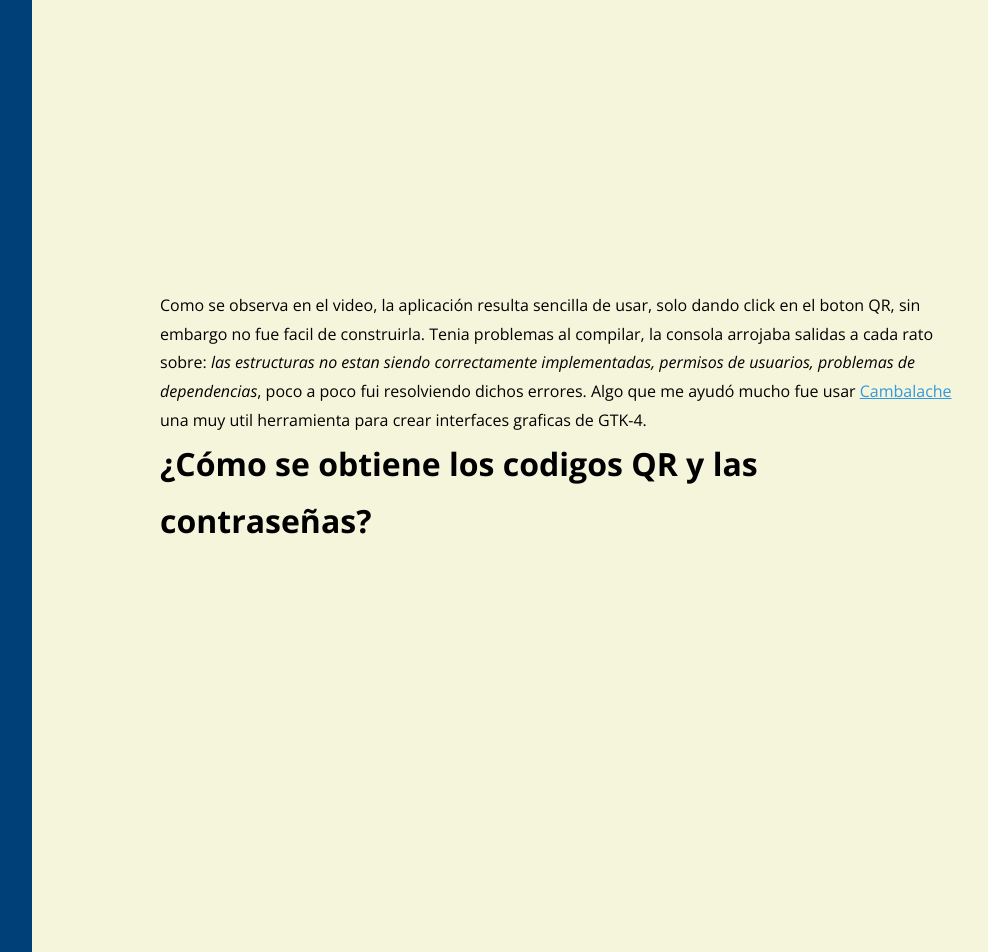
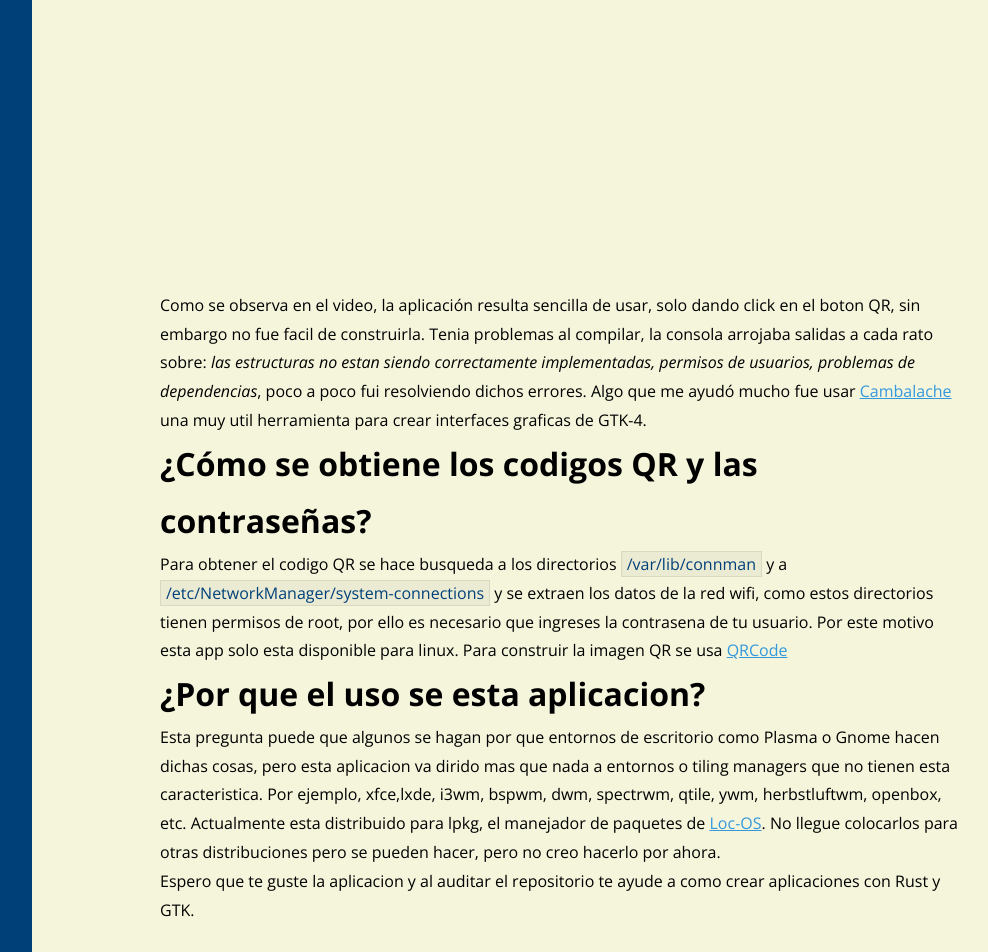
Before and after one commit to ericktucto/ericktucto.github.io, a Jekyll site: the page built from _posts/2023-03-27-aplicacion-con-rust-y-gtk-comparte-redes-wifi.md, in a window 1280 px wide. Shown: the part 1105-2057 px from the top of the page, without its empty margins (188-1176 px from the left). Built offline with Jekyll 4.4.1, drawn with Linux system fonts in a browser that asks for light colours.

Commit message:
change: post wifi-qr

```diff
--- a/_posts/2023-03-27-aplicacion-con-rust-y-gtk-comparte-redes-wifi.md
+++ b/_posts/2023-03-27-aplicacion-con-rust-y-gtk-comparte-redes-wifi.md
@@ -14,9 +14,9 @@ Ayuda a comprender el uso de Rust y GTK para la crearcion de aplicaciones nativa
 <!--more-->
 
 Seré sincero, programar esta aplicación tuvo su curva de aprendizaje pronunciada
-tener que aprender el lenguaje de programación de [#Rust]({{ site }}/categories/rust)
-tiene su curva, pero una vez que agarras el ritmo llegas a comprender como construir
-mediante este lenguaje.
+tener que aprender el lenguaje de programación de [#Rust][rust] tiene su curva,
+pero una vez que agarras el ritmo llegas a comprender como construir mediante
+este lenguaje.
 
 Antes de seguir, ten invito a que veas el video que hice sobre esta app
 
@@ -27,7 +27,31 @@ click en el boton QR, sin embargo no fue facil de construirla. Tenia problemas
 al compilar, la consola arrojaba salidas a cada rato sobre: _las estructuras no
 estan siendo correctamente implementadas, permisos de usuarios, problemas de
 dependencias_, poco a poco fui resolviendo dichos errores. Algo que me ayudó
-mucho fue usar [Cambalache](https://gitlab.gnome.org/jpu/cambalache) una muy
-util herramienta para crear interfaces graficas de GTK-4.
+mucho fue usar [Cambalache][cambalache] una muy util herramienta para crear
+interfaces graficas de GTK-4.
 
 ### ¿Cómo se obtiene los codigos QR y las contraseñas?
+
+Para obtener el codigo QR se hace busqueda a los directorios `/var/lib/connman`
+y a `/etc/NetworkManager/system-connections` y se extraen los datos de la red
+wifi, como estos directorios tienen permisos de root, por ello es necesario que
+ingreses la contrasena de tu usuario. Por este motivo esta app solo esta
+disponible para linux. Para construir la imagen QR se usa [QRCode][qrencode]
+
+### ¿Por que el uso se esta aplicacion?
+
+Esta pregunta puede que algunos se hagan por que entornos de escritorio como
+Plasma o Gnome hacen dichas cosas, pero esta aplicacion va dirido mas que nada
+a entornos o tiling managers que no tienen esta caracteristica. Por ejemplo,
+xfce,lxde, i3wm, bspwm, dwm, spectrwm, qtile, ywm, herbstluftwm, openbox, etc.
+Actualmente esta distribuido para lpkg, el manejador de paquetes de [Loc-OS][locos].
+No llegue colocarlos para otras distribuciones pero se pueden hacer, pero no
+creo hacerlo por ahora.
+
+Espero que te guste la aplicacion y al auditar el repositorio te ayude a como
+crear aplicaciones con Rust y GTK.
+
+[rust]: {{ site }}/categories/rust
+[cambalache]: https://gitlab.gnome.org/jpu/cambalache
+[qrencode]: https://crates.io/crates/qrcode
+[locos]: https://loc-os.com/
--- a/_sass/base/pygments.sass
+++ b/_sass/base/pygments.sass
@@ -17,10 +17,10 @@ blockquote
 blockquote p
   color: #6a737d
 code.highlighter-rouge
-  background: #ECEEED
-  color: #f4645f
+  background: var(--bg-200)
+  color: var(--primary-300)
   padding: 1px 5px
-  box-shadow: 0 1px 1px rgba(0,0,0,.125)
+  border: 1px solid var(--bg-300)
 
 .highlight .gutter
   padding: 1.6vmax 2vmax
```
Also changed, not shown: README.md (added).
